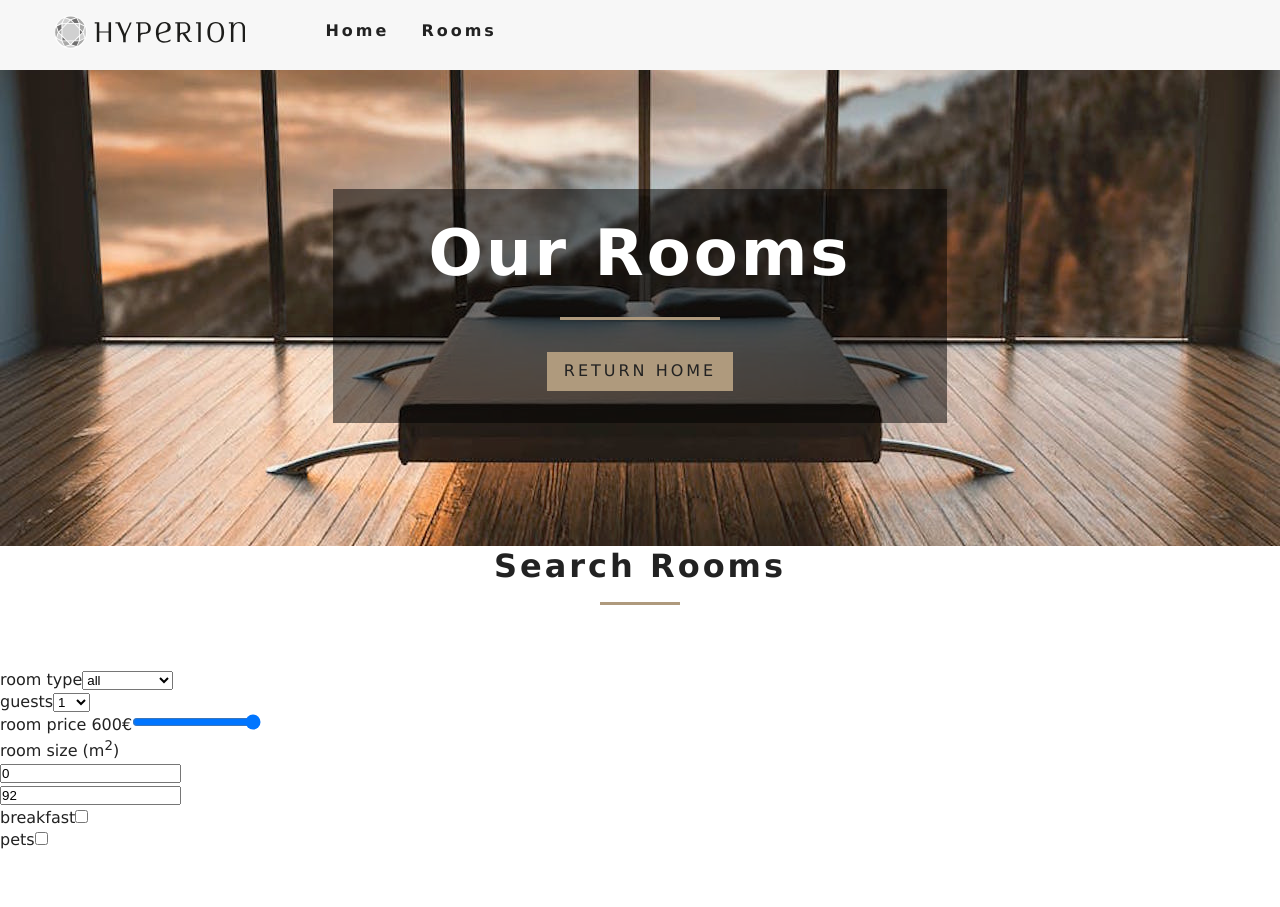
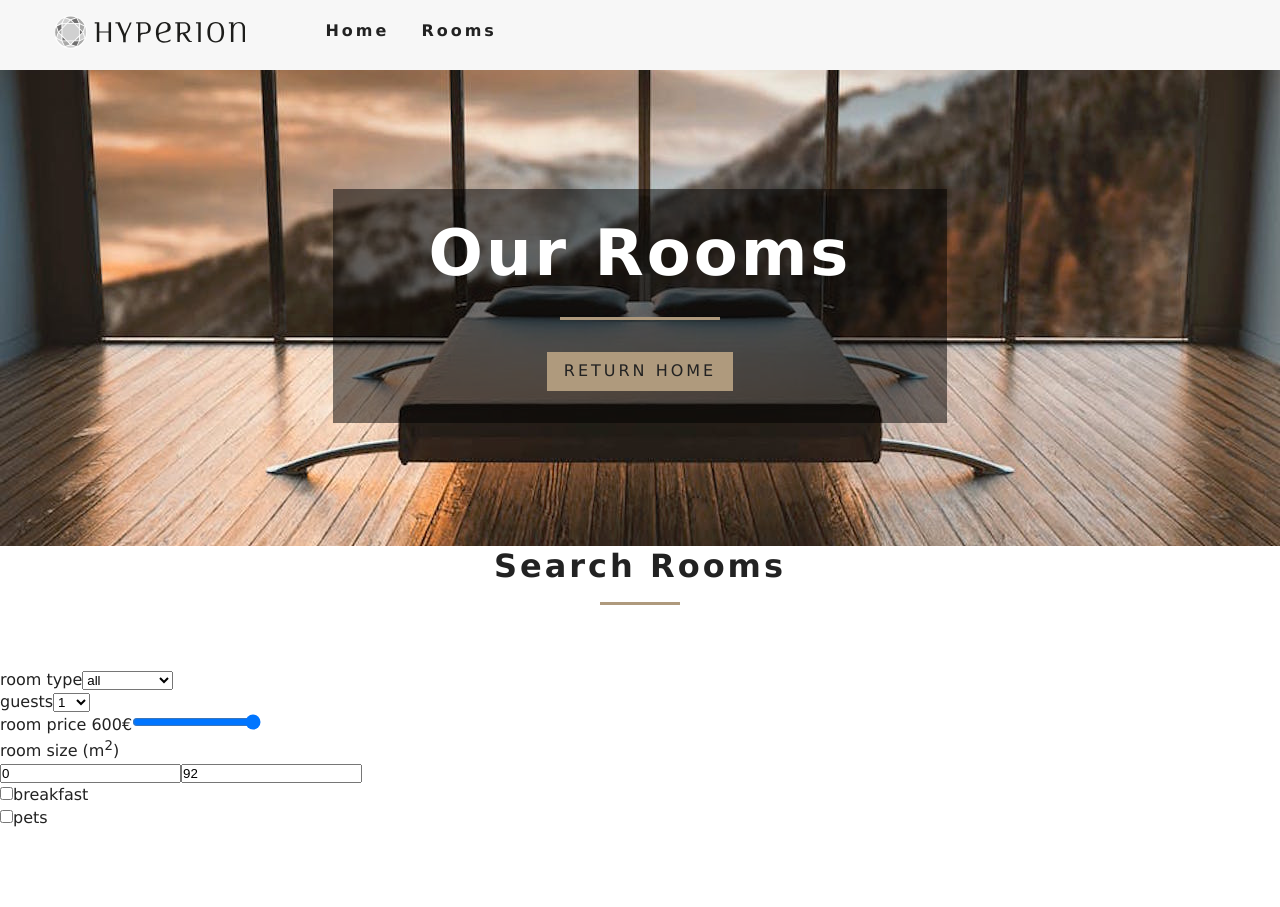
Before and after one commit to BitBravo/react-hotel-book, a React (Create React App) app: page /rooms in a window 1280 px wide. Shown: the top 907 px of the page. Built offline with nearby package versions, Linux system fonts and the light colour scheme.

Commit message:
Refactor form elements

```diff
--- a/src/components/RoomsFilter.js
+++ b/src/components/RoomsFilter.js
@@ -94,8 +94,6 @@ export default function RoomsFilter({ rooms }) {
               value={minSize}
               onChange={handleChange}
             />
-          </div>
-          <div className="size-inputs">
             <input
               className="size-input"
               type="number"
@@ -109,7 +107,6 @@ export default function RoomsFilter({ rooms }) {
 
         <div className="form-group">
           <div className="single-extra">
-            <label htmlFor="breakfast">breakfast</label>
             <input
               type="checkbox"
               name="breakfast"
@@ -117,9 +114,9 @@ export default function RoomsFilter({ rooms }) {
               checked={breakfast}
               onChange={handleChange}
             />
+            <label htmlFor="breakfast">breakfast</label>
           </div>
           <div className="single-extra">
-            <label htmlFor="pets">pets</label>
             <input
               type="checkbox"
               name="pets"
@@ -127,6 +124,7 @@ export default function RoomsFilter({ rooms }) {
               checked={pets}
               onChange={handleChange}
             />
+            <label htmlFor="pets">pets</label>
           </div>
         </div>
       </form>
```
